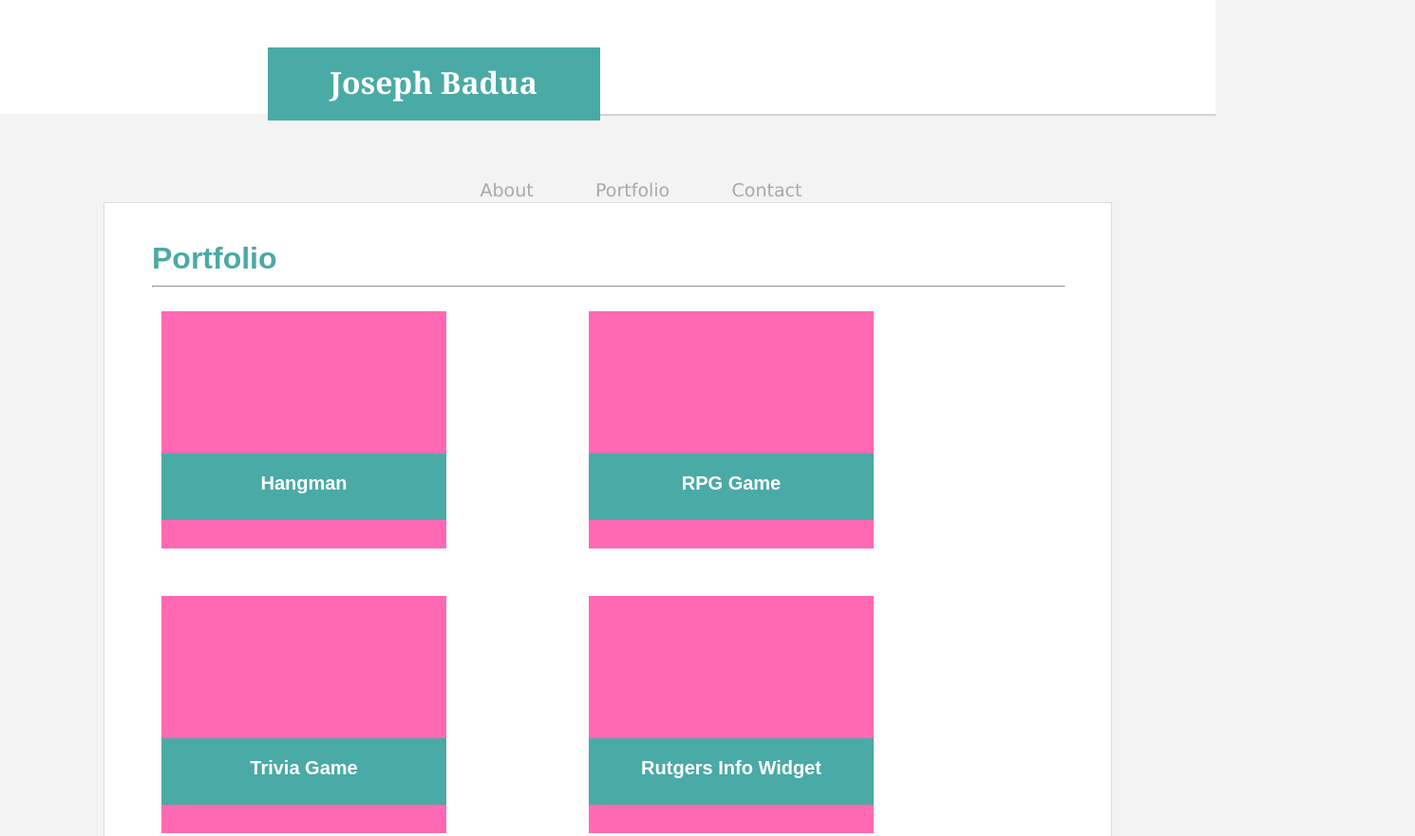
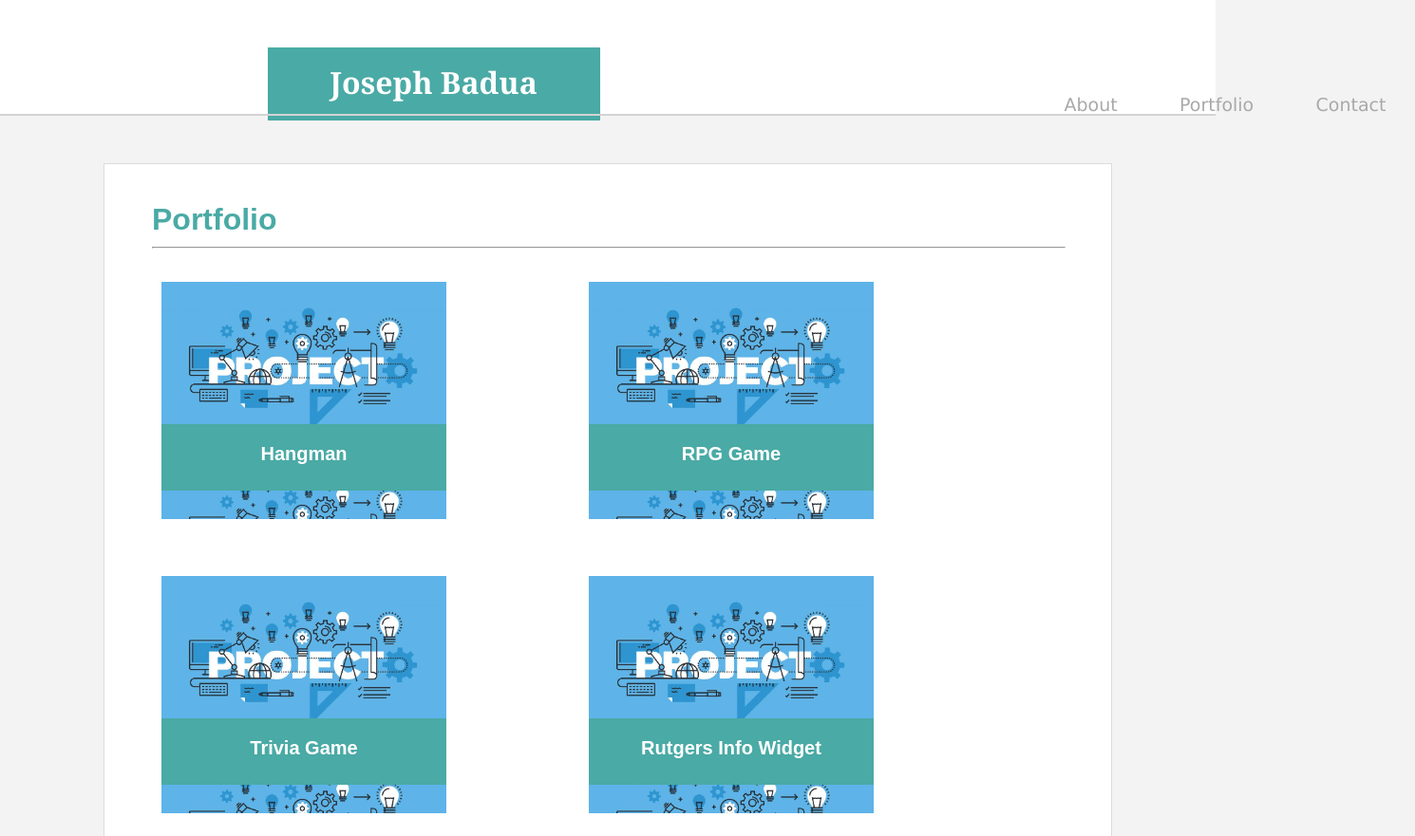
Before and after one commit to JosephBadua/Basic-Portfolio, a plain HTML site: page portfolio.html in a window 1280 px wide. Shown: the top 881 px of the page at 95% size, 1490 px wide, since content can reach past the window. Drawn offline with Linux system fonts and the light colour scheme.

```diff
--- a/assets/css/style.css
+++ b/assets/css/style.css
@@ -9,13 +9,13 @@
 
 }
 
-/* How do I make the header stay when I resize the screen */
+/* How do I make the header stay when I resize the screen ANSWER=MEDIA QUERIES*/
 #header-div {
     background: white;
     height: 100px;
     padding-top: 20px;
 }
-/* How do I make the header stay when I resize the screen */
+/* How do I make the header stay when I resize the screen ANSWER=MEDIA QUERIES*/
 
 #name-header {
     font-family: Georgia, 'Times New Roman', Times, serif;
@@ -25,7 +25,6 @@
     padding-bottom: 19px;
     padding-top: 15px;
     margin-left: 22%;
-    float: left;
     width: 350px;
     color: white;
 }
@@ -43,18 +42,19 @@ a:hover, a:active {
     font-family: Verdana, Geneva, Tahoma, sans-serif ;
 }
 
-/* How do I make the contact links stay when I resize the screen */
+/* How do I make the header stay when I resize the screen ANSWER=MEDIA QUERIES*/
 #link-block {
     text-align: center;
-    float: right;
     font-family: Georgia, 'Times New Roman', Times, serif;
-    margin-top: 60px;
+    margin-left: 1090px;
+    margin-top: -30px;
     margin-right: 405px;
     font-size: 19px;
     width: 400px;
     text-decoration: none;
+    clear: both;
 }
-/* How do I make the contact links stay when I resize the screen */
+/* How do I make the header stay when I resize the screen ANSWER=MEDIA QUERIES*/
 
 .main-div {
     padding-top: 40px;
@@ -163,14 +163,14 @@ input[type=submit] {
     border: none
 }
 
-/* How to place an image in the div (boxes) */
 .box-a {
-    background: hotpink;
+    background-image: url('../images/project.jpg');
+    background-size: contain;
     border: thin black;
     width: 300px;
     height: 250px;
     margin-left: 10px;
-    margin-top: 10px;
+    margin-top: 20px;
     margin-right: 10px;
     margin-bottom: 40px;
     text-align: center;
@@ -178,18 +178,18 @@ input[type=submit] {
 }
 
 .box-b {
-    background: hotpink;
+    background-image: url('../images/project.jpg');
+    background-size: contain;
     border: thin black;
     width: 300px;
     height: 250px;
     margin-left: 10px;
-    margin-top: 10px;
+    margin-top: 20px;
     margin-right: 200px;
     margin-bottom: 40px;
     text-align: center;
     float: right;
 }
-/* How to place an image in the div (boxes) */
 
 .box-title {
     border: none;
```
